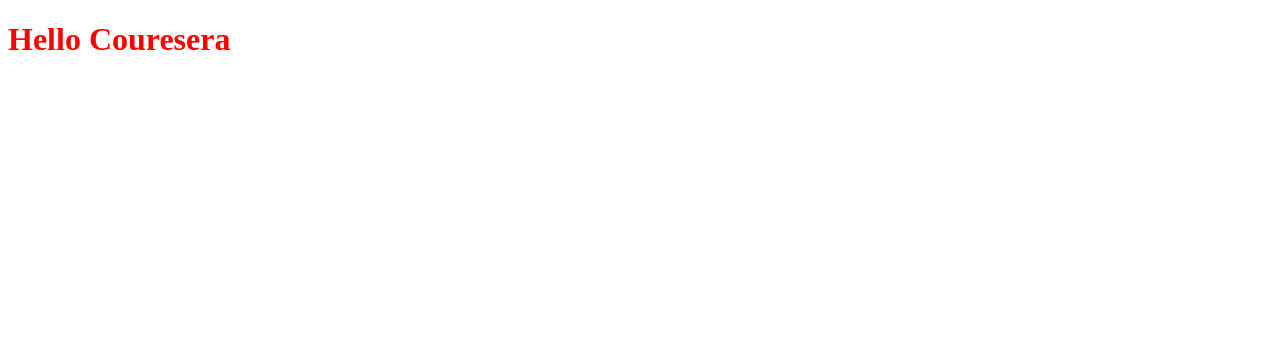
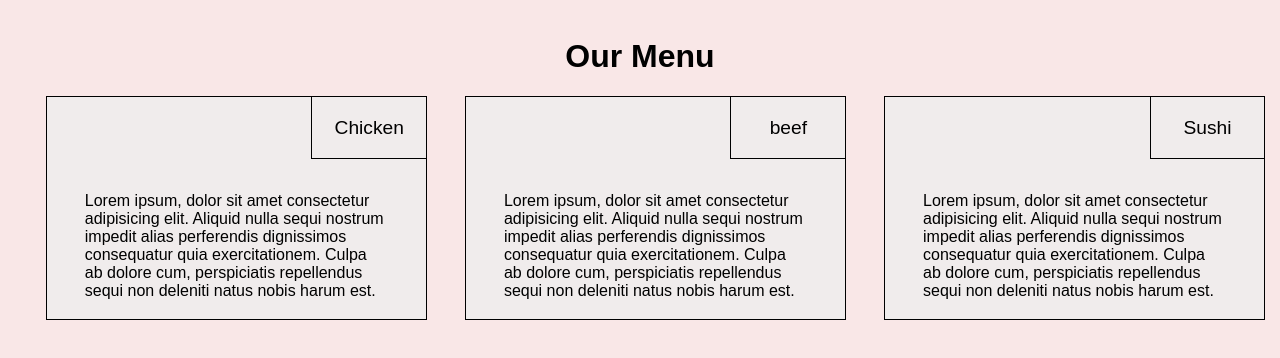
Before and after one commit to amiry47/Module-2-Coding-Assignment, a plain HTML site: page index.html in a window 1280 px wide. Drawn offline with Linux system fonts and the light colour scheme.

Commit message:
almost done

```diff
--- a/css/style.css
+++ b/css/style.css
@@ -1,3 +1,103 @@
-h1 {
-    color: red;
+body{
+    background-color: rgb(249, 231, 231);
 }
+
+#ourMenu
+{
+    text-align: center;
+    margin-top: 3%;
+}
+
+.text{
+    position: relative;
+    float: left;
+    margin-left: 3%;
+    border: 1px solid black;
+    height: auto;
+    background: rgb(240, 236, 236);
+
+}
+
+.text :nth-child(2){
+
+    padding: 0% 5% 0% 5%;
+    margin: 12% 5% 2% 5%;
+
+
+}
+
+.title{
+    position: absolute;
+    right: 0%;
+    border-bottom: 1px solid;
+    border-left: 1px solid ;
+    text-align: center;
+    font-size: larger;
+    width: 30%;
+}
+
+
+@media screen and (min-width: 992px) {
+    .text{
+        position: relative;
+        float: left;
+        border: 1px solid black;
+        width: 30%;
+        margin-left: 3%;
+        height: auto;
+        background: rgb(240, 236, 236);
+
+
+    }
+
+    .text :nth-child(2){
+
+        padding: 0% 5% 0% 5%;
+        margin: 25% 5% 5% 5%;
+
+
+    }
+
+}
+@media screen and (min-width: 1750px) {
+
+    .text :nth-child(2){
+
+        padding: 0% 5% 0% 5%;
+        margin: 12% 5% 2% 5%;
+
+
+    }
+}
+
+/* between 768px and 991px */
+
+@media (min-width: 768px)  and (max-width: 991px) {
+
+
+    main :nth-child(1)
+    {
+
+        width: 46%;
+    }
+    main :nth-child(2)
+    {
+
+        width: 46%;
+    }
+    main :nth-child(3)
+    {
+        margin-top: 3%;
+        width: 95.2%;
+
+    }
+    main :nth-child(3)  p {
+        text-align: center;
+        width: auto;
+    }
+
+
+
+
+
+}
--- a/index.html
+++ b/index.html
@@ -6,8 +6,43 @@
     <meta name="viewport" content="width=device-width, initial-scale=1.0">
     <title>Module 2 Coding Assignment</title>
     <link rel="stylesheet" href="css/style.css">
+    <style>
+        body{
+            font-family: sans-serif;
+        }
+    </style>
 </head>
 <body>
-    <h1>Hello Couresera</h1>
+    <div id="ourMenu">
+        <h1>Our Menu</h1>
+    </div>
+
+    <main>
+        <div class="text">
+            <div class="title">
+                <p>Chicken</p>
+            </div>
+            <p>Lorem ipsum, dolor sit amet consectetur adipisicing elit. Aliquid nulla sequi nostrum impedit alias perferendis dignissimos consequatur quia exercitationem. Culpa ab dolore cum, perspiciatis repellendus sequi non deleniti natus nobis harum est.</p>
+
+        </div>
+        <div class="text">
+            <div class="title">
+                <p>beef</p>
+            </div>
+            <p>Lorem ipsum, dolor sit amet consectetur adipisicing elit. Aliquid nulla sequi nostrum impedit alias perferendis dignissimos consequatur quia exercitationem. Culpa ab dolore cum, perspiciatis repellendus sequi non deleniti natus nobis harum est.</p>
+
+        </div>
+        <div class="text">
+            <div class="title">
+                <p>Sushi</p>
+            </div>
+            <p>Lorem ipsum, dolor sit amet consectetur adipisicing elit. Aliquid nulla sequi nostrum impedit alias perferendis dignissimos consequatur quia exercitationem. Culpa ab dolore cum, perspiciatis repellendus sequi non deleniti natus nobis harum est.</p>
+
+    </main>
+
+
+    </div>
+
+
 </body>
 </html>
```
